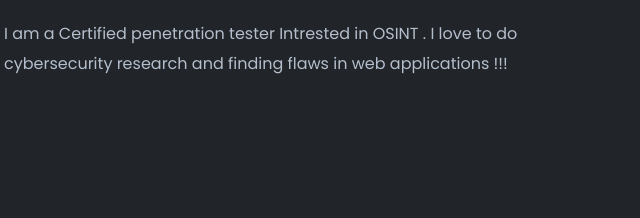
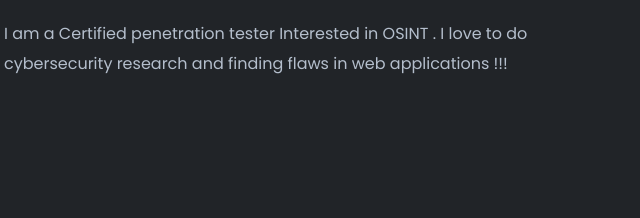
Before and after one commit to jahanaj098/ashfaquejahan.github.io, a plain HTML site: page index.html in a window 1280 px wide. Shown: the part 398-616 px from the top of the page, 11-651 px from the left. Drawn offline with Linux system fonts and the light colour scheme.

Commit message:
Update index.html

```diff
--- a/index.html
+++ b/index.html
@@ -59,7 +59,7 @@
                                     </h1>
 
                                     <div>
-                                        <p class="description">I am a Certified penetration tester Intrested in OSINT . I love to do cybersecurity research and finding flaws in web applications !!!</p>
+                                        <p class="description">I am a Certified penetration tester Interested in OSINT . I love to do cybersecurity research and finding flaws in web applications !!!</p>
                                     </div>
                                 </div>
                                 <div class="row">
```
